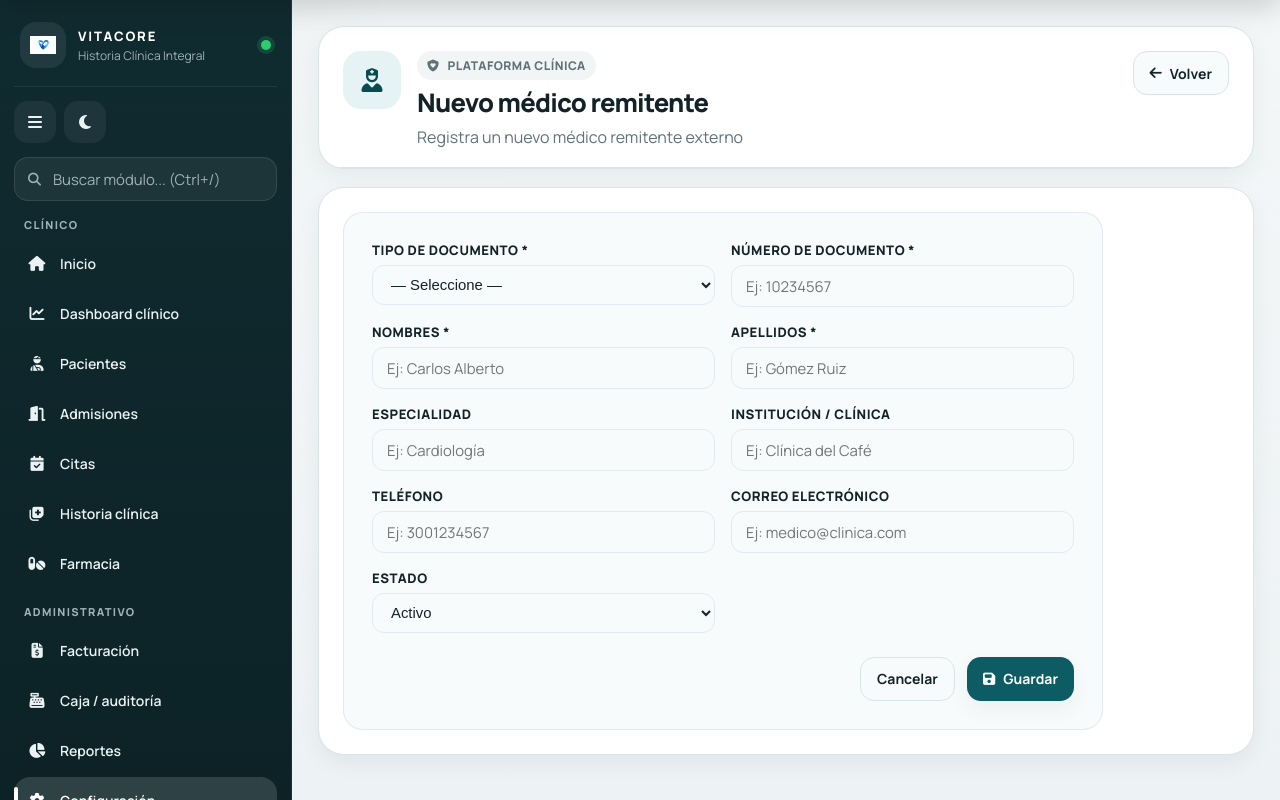
After one commit to msgiraldo01-wq/VITACORE, a Flask app: page /hc/configuracion/medicos-remitentes/nuevo in a window 1280 px wide. The commit adds this page. Run offline with Flask 3, Linux system fonts and the light colour scheme; the visitor is signed in with stand-in values (Sample User, id 1); data that the repository does not hold is empty; parts of the project's set-up code (start-up, migrations or seed data) failed here and were passed over; some libraries are stand-ins or nearby versions.

Commit message:
endponits nuevos

```diff
--- a/blueprints/hc_configuracion/routes.py
+++ b/blueprints/hc_configuracion/routes.py
@@ -16,6 +16,7 @@ from repositories import hc_agendas_repo as agendas_repo
 from repositories import hc_cups_repo as repo_cups
 import repositories.prof_procedimientos_repository as prof_proc_repo
 import repositories.rec_procedimientos_repository  as rec_proc_repo
+import repositories.hc_medicos_remitentes_repo as repo_mr
 import io
 import csv
 
@@ -1732,3 +1733,144 @@ def cups_buscar_ajax():
         .execute()
     )
     return jsonify(r.data or [])
+
+# ============================================
+# MÉDICOS REMITENTES
+# ============================================
+
+@bp_hc_configuracion.route("/medicos-remitentes")
+def medicos_remitentes():
+    items = repo_mr.listar()
+    return render_template(
+        "hc/configuracion/medicos_remitentes.html",
+        items=items
+    )
+
+
+@bp_hc_configuracion.route("/medicos-remitentes/nuevo", methods=["GET", "POST"])
+def medico_remitente_nuevo():
+    tipos_documento = repo_td.listar()
+
+    if request.method == "POST":
+        data = {
+            "tipo_documento_id": request.form.get("tipo_documento_id"),
+            "numero_documento":  request.form.get("numero_documento"),
+            "nombres":           request.form.get("nombres"),
+            "apellidos":         request.form.get("apellidos"),
+            "especialidad":      request.form.get("especialidad"),
+            "institucion":       request.form.get("institucion"),
+            "telefono":          request.form.get("telefono"),
+            "correo":            request.form.get("correo"),
+            "estado":            request.form.get("estado"),
+        }
+
+        if not (data["tipo_documento_id"] or "").strip():
+            flash("Debes seleccionar tipo de documento.", "warning")
+            return render_template(
+                "hc/configuracion/medicos_remitentes_form.html",
+                modo="crear", item=data, tipos_documento=tipos_documento
+            )
+
+        if not (data["numero_documento"] or "").strip():
+            flash("El número de documento es obligatorio.", "warning")
+            return render_template(
+                "hc/configuracion/medicos_remitentes_form.html",
+                modo="crear", item=data, tipos_documento=tipos_documento
+            )
+
+        if not (data["nombres"] or "").strip():
+            flash("Los nombres son obligatorios.", "warning")
+            return render_template(
+                "hc/configuracion/medicos_remitentes_form.html",
+                modo="crear", item=data, tipos_documento=tipos_documento
+            )
+
+        if not (data["apellidos"] or "").strip():
+            flash("Los apellidos son obligatorios.", "warning")
+            return render_template(
+                "hc/configuracion/medicos_remitentes_form.html",
+                modo="crear", item=data, tipos_documento=tipos_documento
+            )
+
+        if repo_mr.existe_documento(data["tipo_documento_id"], data["numero_documento"]):
+            flash("Ya existe un médico remitente con ese documento.", "warning")
+            return render_template(
+                "hc/configuracion/medicos_remitentes_form.html",
+                modo="crear", item=data, tipos_documento=tipos_documento
+            )
+
+        repo_mr.crear(data)
+        flash("Médico remitente creado correctamente.", "success")
+        return redirect(url_for("hc_configuracion.medicos_remitentes"))
+
+    return render_template(
+        "hc/configuracion/medicos_remitentes_form.html",
+        modo="crear", item={}, tipos_documento=tipos_documento
+    )
+
+
+@bp_hc_configuracion.route("/medicos-remitentes/editar/<int:item_id>", methods=["GET", "POST"])
+def medico_remitente_editar(item_id):
+    item = repo_mr.obtener(item_id)
+    if not item:
+        flash("El médico remitente no existe.", "error")
+        return redirect(url_for("hc_configuracion.medicos_remitentes"))
+
+    tipos_documento = repo_td.listar()
+
+    if request.method == "POST":
+        data = {
+            "tipo_documento_id": request.form.get("tipo_documento_id"),
+            "numero_documento":  request.form.get("numero_documento"),
+            "nombres":           request.form.get("nombres"),
+            "apellidos":         request.form.get("apellidos"),
+            "especialidad":      request.form.get("especialidad"),
+            "institucion":       request.form.get("institucion"),
+            "telefono":          request.form.get("telefono"),
+            "correo":            request.form.get("correo"),
+            "estado":            request.form.get("estado"),
+        }
+
+        if repo_mr.existe_documento(
+            data["tipo_documento_id"],
+            data["numero_documento"],
+            exclude_id=item_id
+        ):
+            flash("Ya existe otro médico remitente con ese documento.", "warning")
+            return render_template(
+                "hc/configuracion/medicos_remitentes_form.html",
+                modo="editar", item={**item, **data}, tipos_documento=tipos_documento
+            )
+
+        repo_mr.actualizar(item_id, data)
+        flash("Médico remitente actualizado correctamente.", "success")
+        return redirect(url_for("hc_configuracion.medicos_remitentes"))
+
+    return render_template(
+        "hc/configuracion/medicos_remitentes_form.html",
+        modo="editar", item=item, tipos_documento=tipos_documento
+    )
+
+
+@bp_hc_configuracion.route("/medicos-remitentes/toggle/<int:item_id>", methods=["POST"])
+def medico_remitente_toggle(item_id):
+    item = repo_mr.obtener(item_id)
+    if not item:
+        flash("El médico remitente no existe.", "error")
+        return redirect(url_for("hc_configuracion.medicos_remitentes"))
+
+    nuevo_estado = "INACTIVO" if item.get("estado") == "ACTIVO" else "ACTIVO"
+    repo_mr.cambiar_estado(item_id, nuevo_estado)
+
+    flash(
+        f"Médico remitente {'inactivado' if nuevo_estado == 'INACTIVO' else 'activado'} correctamente.",
+        "success"
+    )
+    return redirect(url_for("hc_configuracion.medicos_remitentes"))
+
+
+@bp_hc_configuracion.route("/medicos-remitentes/buscar")
+def medico_remitente_buscar():
+    q = request.args.get("q", "")
+    items = repo_mr.buscar(q)
+    return jsonify(items)
--- a/templates/hc/base.html
+++ b/templates/hc/base.html
@@ -1086,15 +1086,6 @@
     </main>
   </div>
 
-  <div id="pageLoader" aria-hidden="true">
-    <div class="loader-box">
-      <div class="loader-spinner"></div>
-      <div class="loader-text" id="loaderText">Cargando módulo...</div>
-      <div class="loader-progress">
-        <div class="loader-bar" id="loaderBar"></div>
-      </div>
-    </div>
-  </div>
 
   <script>
     const body = document.body;
--- /dev/null
+++ b/templates/hc/configuracion/medicos_remitentes_form.html
@@ -0,0 +1,179 @@
+{% extends "hc/base.html" %}
+
+{% block title %}HC · Configuración · {{ 'Editar' if modo == 'editar' else 'Nuevo' }} Médico Remitente{% endblock %}
+{% block header_icon %}<i class="fa-solid fa-user-nurse"></i>{% endblock %}
+{% block header_title %}{{ 'Editar' if modo == 'editar' else 'Nuevo' }} médico remitente{% endblock %}
+{% block header_subtitle %}{{ 'Modifica los datos del médico remitente' if modo == 'editar' else 'Registra un nuevo médico remitente externo' }}{% endblock %}
+
+{% block header_actions %}
+<a class="btn-ax ghost" href="/hc/configuracion/medicos-remitentes">
+  <i class="fa-solid fa-arrow-left"></i>
+  Volver
+</a>
+{% endblock %}
+
+{% block extra_css %}
+<style>
+.form-card{
+  background:var(--surface-2);
+  border:1px solid rgba(226,232,240,.95);
+  border-radius:20px;
+  padding:28px;
+  max-width:760px;
+}
+body.dark-mode .form-card{
+  background:#0f172a;
+  border-color:rgba(51,65,85,.7);
+}
+.form-grid{
+  display:grid;
+  grid-template-columns:1fr 1fr;
+  gap:16px;
+}
+.form-group{
+  display:flex;
+  flex-direction:column;
+  gap:6px;
+}
+.form-group.full{ grid-column: 1 / -1; }
+label{
+  font-size:.82rem;
+  font-weight:800;
+  text-transform:uppercase;
+  color:var(--muted);
+  letter-spacing:.04em;
+}
+input, select, textarea{
+  padding:10px 14px;
+  border-radius:12px;
+  border:1px solid rgba(226,232,240,.95);
+  background:var(--surface-1);
+  color:var(--text);
+  font-size:.93rem;
+  outline:none;
+  transition:.15s;
+}
+input:focus, select:focus, textarea:focus{
+  border-color:rgba(14,165,255,.5);
+  box-shadow:0 0 0 3px rgba(14,165,255,.10);
+}
+textarea{ resize:vertical; min-height:80px; }
+.form-actions{
+  margin-top:24px;
+  display:flex;
+  gap:12px;
+  justify-content:flex-end;
+}
+@media(max-width:600px){
+  .form-grid{ grid-template-columns:1fr; }
+  .form-group.full{ grid-column:1; }
+}
+</style>
+{% endblock %}
+
+{% block content %}
+
+{% with messages = get_flashed_messages(with_categories=true) %}
+  {% for category, message in messages %}
+    <div class="alert alert-{{ category }}" style="margin-bottom:16px;">{{ message }}</div>
+  {% endfor %}
+{% endwith %}
+
+<div class="form-card">
+  <form method="POST">
+
+    <div class="form-grid">
+
+      <!-- Tipo documento -->
+      <div class="form-group">
+        <label>Tipo de documento *</label>
+        <select name="tipo_documento_id" required>
+          <option value="">— Seleccione —</option>
+          {% for td in tipos_documento %}
+            <option value="{{ td.id }}"
+              {% if item and item.tipo_documento_id == td.id %}selected{% endif %}>
+              {{ td.codigo }} — {{ td.nombre }}
+            </option>
+          {% endfor %}
+        </select>
+      </div>
+
+      <!-- Número documento -->
+      <div class="form-group">
+        <label>Número de documento *</label>
+        <input type="text" name="numero_documento"
+               value="{{ item.numero_documento if item else '' }}"
+               placeholder="Ej: 10234567" required>
+      </div>
+
+      <!-- Nombres -->
+      <div class="form-group">
+        <label>Nombres *</label>
+        <input type="text" name="nombres"
+               value="{{ item.nombres if item else '' }}"
+               placeholder="Ej: Carlos Alberto" required>
+      </div>
+
+      <!-- Apellidos -->
+      <div class="form-group">
+        <label>Apellidos *</label>
+        <input type="text" name="apellidos"
+               value="{{ item.apellidos if item else '' }}"
+               placeholder="Ej: Gómez Ruiz" required>
+      </div>
+
+      <!-- Especialidad (texto libre, no FK) -->
+      <div class="form-group">
+        <label>Especialidad</label>
+        <input type="text" name="especialidad"
+               value="{{ item.especialidad if item else '' }}"
+               placeholder="Ej: Cardiología">
+      </div>
+
+      <!-- Institución -->
+      <div class="form-group">
+        <label>Institución / Clínica</label>
+        <input type="text" name="institucion"
+               value="{{ item.institucion if item else '' }}"
+               placeholder="Ej: Clínica del Café">
+      </div>
+
+      <!-- Teléfono -->
+      <div class="form-group">
+        <label>Teléfono</label>
+        <input type="text" name="telefono"
+               value="{{ item.telefono if item else '' }}"
+               placeholder="Ej: 3001234567">
+      </div>
+
+      <!-- Correo -->
+      <div class="form-group">
+        <label>Correo electrónico</label>
+        <input type="email" name="correo"
+               value="{{ item.correo if item else '' }}"
+               placeholder="Ej: medico@clinica.com">
+      </div>
+
+      <!-- Estado -->
+      <div class="form-group">
+        <label>Estado</label>
+        <select name="estado">
+          <option value="ACTIVO"  {% if not item or item.estado == 'ACTIVO'  %}selected{% endif %}>Activo</option>
+          <option value="INACTIVO" {% if item and item.estado == 'INACTIVO' %}selected{% endif %}>Inactivo</option>
+        </select>
+      </div>
+
+    </div><!-- /form-grid -->
+
+    <div class="form-actions">
+      <a class="btn-ax ghost" href="/hc/configuracion/medicos-remitentes">Cancelar</a>
+      <button type="submit" class="btn-ax primary">
+        <i class="fa-solid fa-floppy-disk"></i>
+        {{ 'Actualizar' if modo == 'editar' else 'Guardar' }}
+      </button>
+    </div>
+
+  </form>
+</div>
+
+{% endblock %}
```
Also changed, not shown: repositories/hc_medicos_remitentes_repo.py (added, +158 -0 lines), templates/hc/configuracion/index.html (+10 -0 lines), templates/hc/configuracion/medicos_remitentes.html (added, +164 -0 lines).
